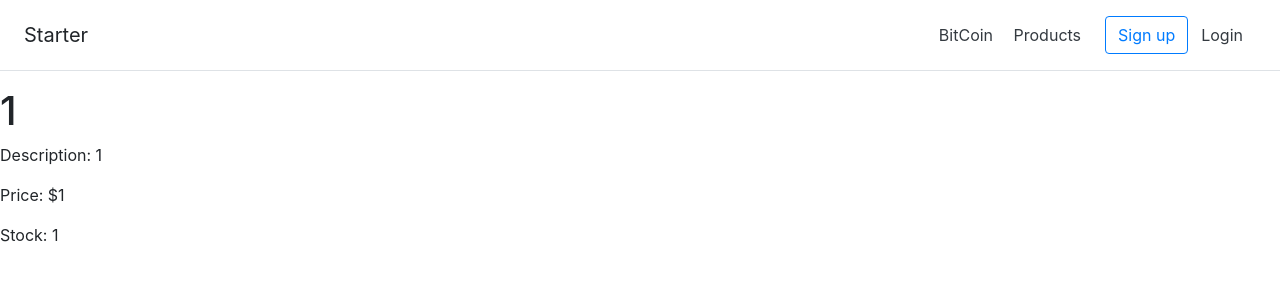
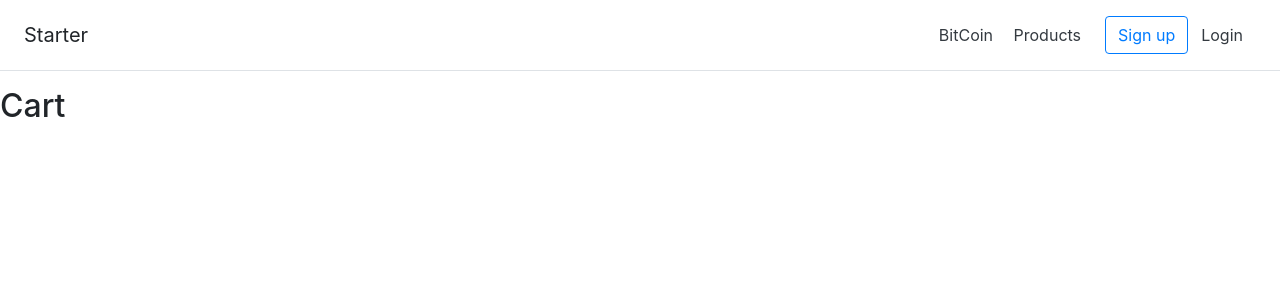
Before and after one commit to bstanton773/BPSProject, a Flask app: page /cart in a window 1280 px wide. Shown: the top 300 px of the page. Run offline with Flask 2, Linux system fonts and the light colour scheme; tables that the repository leaves empty hold one stand-in row (values such as "Sample post"); some libraries are stand-ins or nearby versions.

Commit message:
Updated cart page

```diff
--- a/app/templates/cart.html
+++ b/app/templates/cart.html
@@ -1,12 +1,21 @@
 {% extends "base.html" %}
 
 {% block content %}
-    {% for cart in carts %}
+    <h2>Cart</h2>
+    {% for product in products %}
     <div>
-        <H1>{{ cart.cart_id }}</H1>
-        <p>Description: {{ cart.product_id }}</p>
-        <p>Price: ${{ cart.user_id }}</p>
-        <p>Stock: {{ cart.user_id }}</p>
+        <h4>{{ product.name }}</h4>
+        Price: ${{ product.price }}
+        <br>
+        Image: {{ product.image }}
+        <br>
+    </div>
+    <div>
+        <a href='/product/{{product.product_id}}'> Detail </a>
+        <br>
+        <a href='/addToCart/{{product.product_id}}/cart'> Add to Cart </a>
+        <br>
+        <a href='/removeFromCart/{{product.product_id}}/cart'> Remove </a>
     </div>
     {% endfor %}
 {% endblock %}
```
